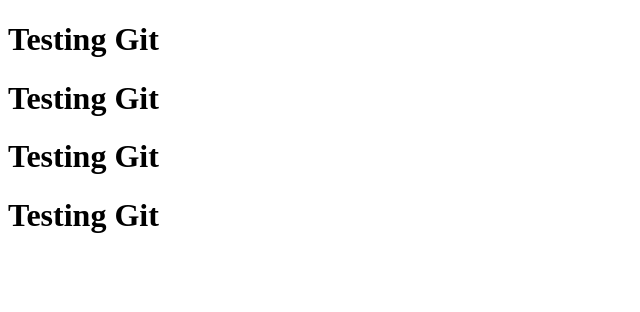
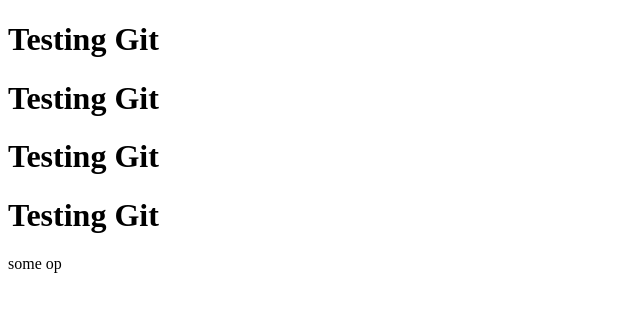
Before and after one commit to PuffCab/git_workshop, a plain HTML site: page index.html in a window 1280 px wide. Shown: the full height of the page, 0-640 px from the left. Drawn offline with Linux system fonts and the light colour scheme.

Commit message:
new p tag

```diff
--- a/index.html
+++ b/index.html
@@ -10,5 +10,7 @@
     <h1>Testing Git</h1>
     <h1>Testing Git</h1>
     <h1>Testing Git</h1>
+
+    <p>some op</p>
   </body>
 </html>
```
